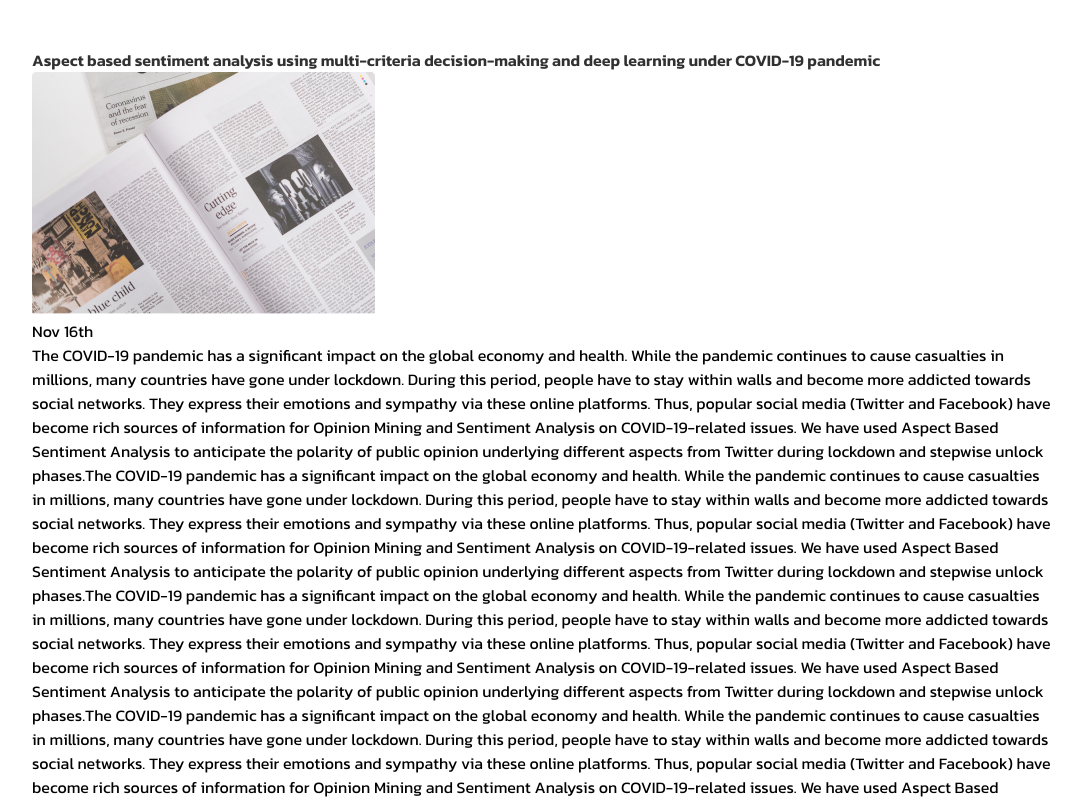
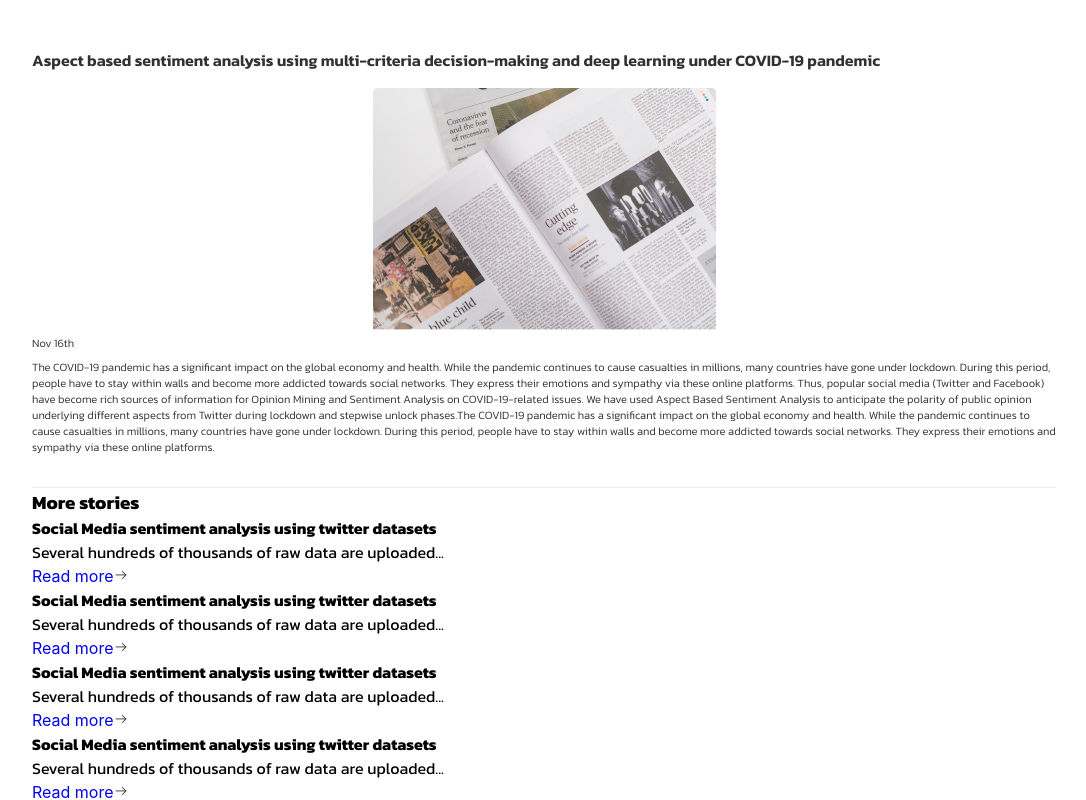
Before and after one commit to KodianKodes/customersupport.web-1, a React (Vite) app in the folder scrybe_frontend/: page / in a window 1280 px wide. Shown: the top 800 px of the page, without its empty margins (96-1182 px from the left). Built offline with nearby package versions, Linux system fonts and the light colour scheme.

Commit message:
feat(FRO-7): add CSS styling to the left container of second section of Press Article Page

```diff
--- a/scrybe_frontend/src/pages/PressArticle/index.jsx
+++ b/scrybe_frontend/src/pages/PressArticle/index.jsx
@@ -47,38 +47,42 @@ const index = () => {
                 cause casualties in millions, many countries have gone under
                 lockdown. During this period, people have to stay within walls
                 and become more addicted towards social networks. They express
-                their emotions and sympathy via these online platforms. Thus,
-                popular social media (Twitter and Facebook) have become rich
-                sources of information for Opinion Mining and Sentiment Analysis
-                on COVID-19-related issues. We have used Aspect Based Sentiment
-                Analysis to anticipate the polarity of public opinion underlying
-                different aspects from Twitter during lockdown and stepwise
-                unlock phases.The COVID-19 pandemic has a significant impact on
-                the global economy and health. While the pandemic continues to
-                cause casualties in millions, many countries have gone under
-                lockdown. During this period, people have to stay within walls
-                and become more addicted towards social networks. They express
-                their emotions and sympathy via these online platforms. Thus,
-                popular social media (Twitter and Facebook) have become rich
-                sources of information for Opinion Mining and Sentiment Analysis
-                on COVID-19-related issues. We have used Aspect Based Sentiment
-                Analysis to anticipate the polarity of public opinion underlying
-                different aspects from Twitter during lockdown and stepwise
-                unlock phases.The COVID-19 pandemic has a significant impact on
-                the global economy and health. While the pandemic continues to
-                cause casualties in millions, many countries have gone under
-                lockdown. During this period, people have to stay within walls
-                and become more addicted towards social networks. They express
-                their emotions and sympathy via these online platforms. Thus,
-                popular social media (Twitter and Facebook) have become rich
-                sources of information for Opinion Mining and Sentiment Analysis
-                on COVID-19-related issues. We have used Aspect Based Sentiment
-                Analysis to anticipate the polarity of public opinion underlying
-                different aspects from Twitter during lockdown and stepwise
-                unlock phases.
+                their emotions and sympathy via these online platforms.
+                <span className={styles.desktop__text}>
+                  Thus, popular social media (Twitter and Facebook) have become
+                  rich sources of information for Opinion Mining and Sentiment
+                  Analysis on COVID-19-related issues. We have used Aspect Based
+                  Sentiment Analysis to anticipate the polarity of public
+                  opinion underlying different aspects from Twitter during
+                  lockdown and stepwise unlock phases.The COVID-19 pandemic has
+                  a significant impact on the global economy and health. While
+                  the pandemic continues to cause casualties in millions, many
+                  countries have gone under lockdown. During this period, people
+                  have to stay within walls and become more addicted towards
+                  social networks. They express their emotions and sympathy via
+                  these online platforms. Thus, popular social media (Twitter
+                  and Facebook) have become rich sources of information for
+                  Opinion Mining and Sentiment Analysis on COVID-19-related
+                  issues. We have used Aspect Based Sentiment Analysis to
+                  anticipate the polarity of public opinion underlying different
+                  aspects from Twitter during lockdown and stepwise unlock
+                  phases.The COVID-19 pandemic has a significant impact on the
+                  global economy and health. While the pandemic continues to
+                  cause casualties in millions, many countries have gone under
+                  lockdown. During this period, people have to stay within walls
+                  and become more addicted towards social networks. They express
+                  their emotions and sympathy via these online platforms. Thus,
+                  popular social media (Twitter and Facebook) have become rich
+                  sources of information for Opinion Mining and Sentiment
+                  Analysis on COVID-19-related issues. We have used Aspect Based
+                  Sentiment Analysis to anticipate the polarity of public
+                  opinion underlying different aspects from Twitter during
+                  lockdown and stepwise unlock phases.
+                </span>
               </p>
             </div>
           </div>
+          <hr />
           <div className={styles.right__container}>
             <div className={styles.right__heading}>
               <h3 className={styles.right__head}>More stories</h3>
--- a/scrybe_frontend/src/pages/PressArticle/pressArticle.module.css
+++ b/scrybe_frontend/src/pages/PressArticle/pressArticle.module.css
@@ -33,4 +33,34 @@ h1, h2, h3, h4, h5, h6, p, input, textarea, label, span, button {
   font-weight: 600;
   fill: solid;
   line-height: 1.5rem;
+}
+
+.second__section {
+  margin-top: 1em;
+}
+.second__section .left__container .left__hero {
+  text-align: center;
+}
+.second__section .left__container .left__date {
+  margin-bottom: 0.5em;
+}
+.second__section .left__container .date__month, .second__section .left__subtext .left__text {
+  font-size: 0.7rem;
+  color: #313131;
+  font-weight: 300;
+  font-style: light;
+  fill: solid;
+  line-height: 1rem;
+}
+.second__section .desktop__text {
+  display: none;
+}
+.second__section .left__subtext {
+  margin-bottom: 2em;
+}
+.second__section hr {
+  background-color: #eee;
+  border: 0 none;
+  color: #eee;
+  height: 1px;
 }/*# sourceMappingURL=pressArticle.module.css.map */
--- a/scrybe_frontend/src/pages/PressArticle/pressArticle.module.scss
+++ b/scrybe_frontend/src/pages/PressArticle/pressArticle.module.scss
@@ -39,3 +39,40 @@ h1, h2, h3, h4, h5, h6, p, input, textarea, label, span, button {
         line-height: 1.5rem;
     }
 }
+
+.second__section {
+    margin-top: 1em;
+
+
+    .left__container .left__hero {
+        text-align: center;
+    }
+
+    .left__container .left__date {
+        margin-bottom: .5em;
+    }
+
+    .left__container .date__month, .left__subtext .left__text {
+        font-size: .7rem;
+        color: #313131;
+        font-weight: 300;
+        font-style: light;
+        fill: solid;
+        line-height: 1rem;
+    }
+
+    .desktop__text {
+        display: none;
+    }
+
+    .left__subtext {
+        margin-bottom: 2em;
+    }
+
+    hr {
+        background-color: #eee;
+        border: 0 none;
+        color: #eee;
+        height: 1px;
+    }
+}
```
Also changed, not shown: 1 other file (tests, documents, lock files or other folders).
